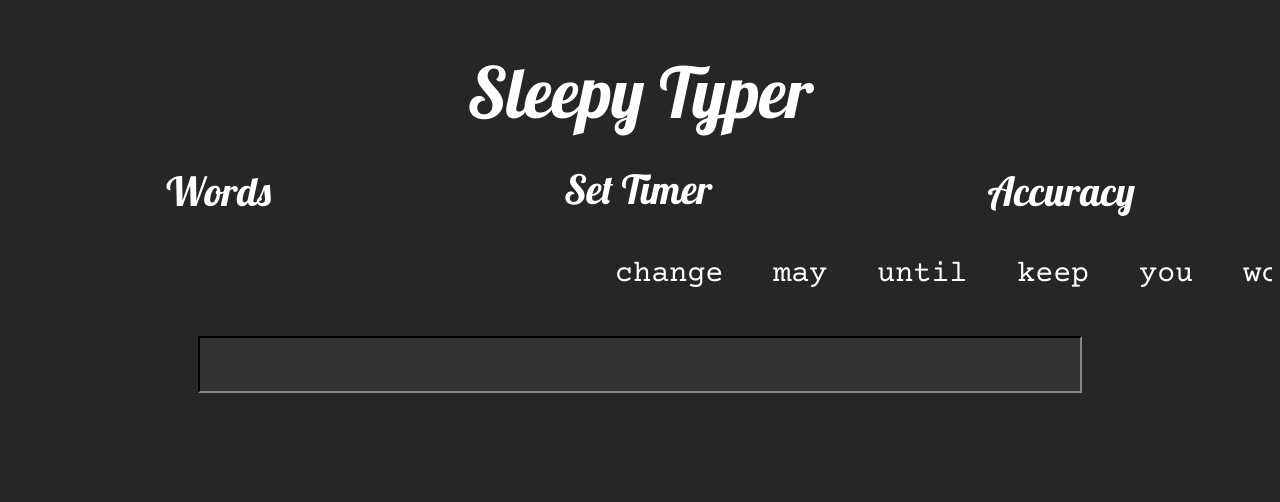
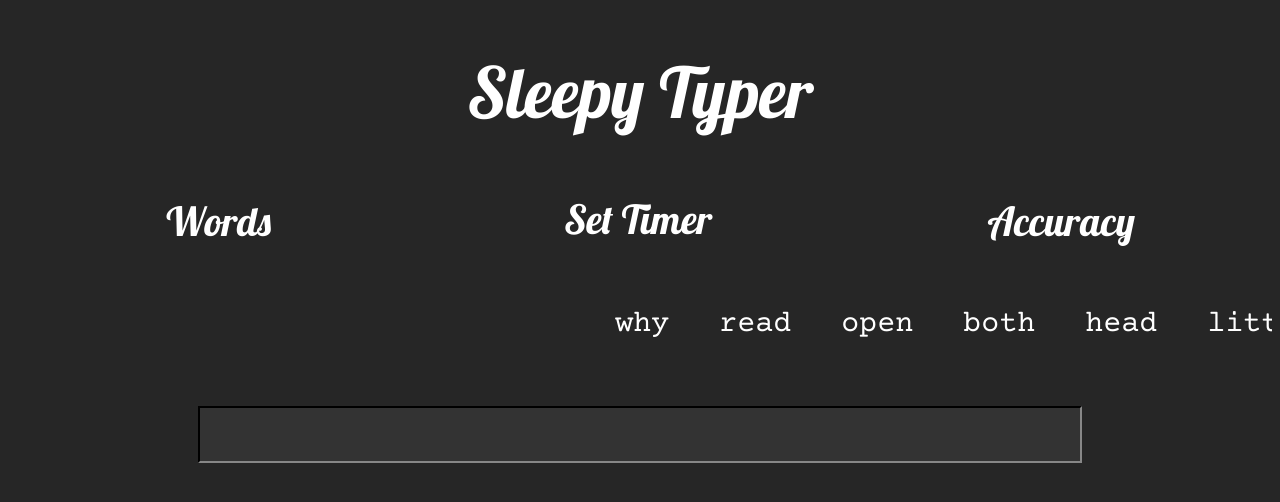
Before and after one commit to sleepyboy123/SleepyTyperJS, a plain HTML site: page index.html in a window 1280 px wide. Drawn offline with nearby package versions, Linux system fonts and the light colour scheme.

Commit message:
CSS Adjustments

```diff
--- a/scripts.js
+++ b/scripts.js
@@ -17,7 +17,7 @@ function getTime(selectObject) {
 wordbank = ['never', 'soon', 'into', 'sea', 'also', 'who', 'without', 'fire', 'got', 'only', 'which', 'because', 'much', 'could', 'different', 'close',
 'us', 'watch', 'what', 'girl', 'our', 'more', 'help', 'ask', 'begin', 'its', 'new', 'move', 'a', 'with', 'look', 'enough', 'he', 'well', 'often', 'point',
 'over', 'will', 'seem', 'grow', 'off', 'line', 'me', 'spell', 'live', 'walk', 'start', 'come', 'see', 'sometimes', 'saw', 'life', 'near', 'turn', 'had',
-'and', 'we', 'but', 'I', 'every', 'leave', 'school', 'night', 'both', 'part', 'many', 'list', 'not', 'use', 'small', 'above', 'those', 'boy', 'as', 'where',
+'and', 'we', 'but', 'every', 'leave', 'school', 'night', 'both', 'part', 'many', 'list', 'not', 'use', 'small', 'above', 'those', 'boy', 'as', 'where',
 'far', 'car', 'by', 'follow', 'home', 'big', 'at', 'few', 'house', 'again', 'story', 'why', 'hard', 'have', 'here', 'were', 'upon', 'answer', 'make', 'their',
 'came', 'good', 'they', 'large', 'she', 'black', 'open', 'song', 'place', 'end', 'how', 'all', 'keep', 'of', 'form', 'from', 'these', 'land', 'sun', 'earth',
 'paper', 'high', 'world', 'be', 'group', 'very', 'almost', 'up', 'even', 'his', 'own', 'feet', 'little', 'below', 'side', 'took', 'young', 'did', 'back', 'was',
--- a/style.css
+++ b/style.css
@@ -33,6 +33,7 @@ select {
     font-family: 'Lobster', cursive;
     font-size: 40px;
     float: left;
+    margin-top: 30px;
     width: 33.33%;
 }
 
@@ -40,7 +41,7 @@ select {
     width: 100%;
     height: 55px;
     position: relative;
-    margin-top: 100px;
+    margin-top: 150px;
     display: block;
     overflow: hidden;
 }
@@ -74,7 +75,7 @@ select {
     font-size: 30px;
     padding: 10px;
     width: 70%;
-    margin-top: 35px;
+    margin-top: 55px;
     margin-left: auto;
     margin-right: auto;
     display: block;
```
